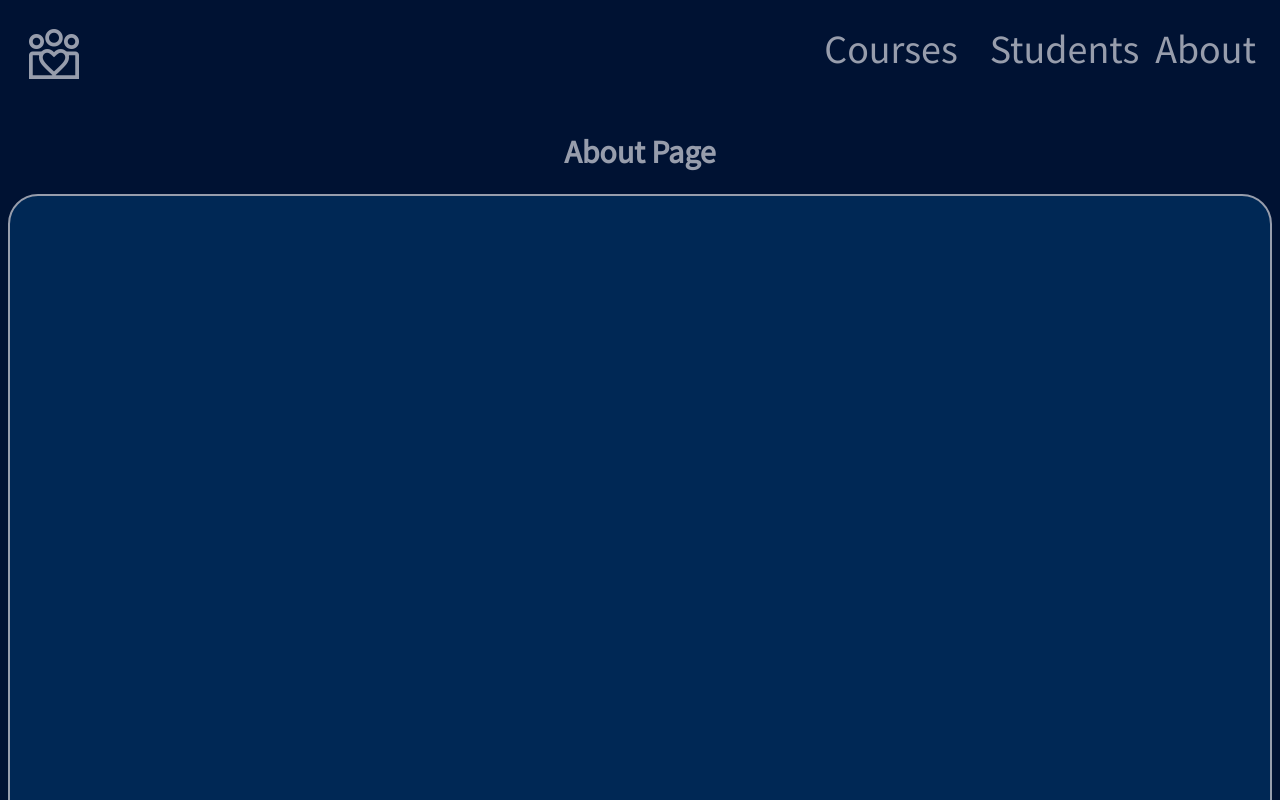
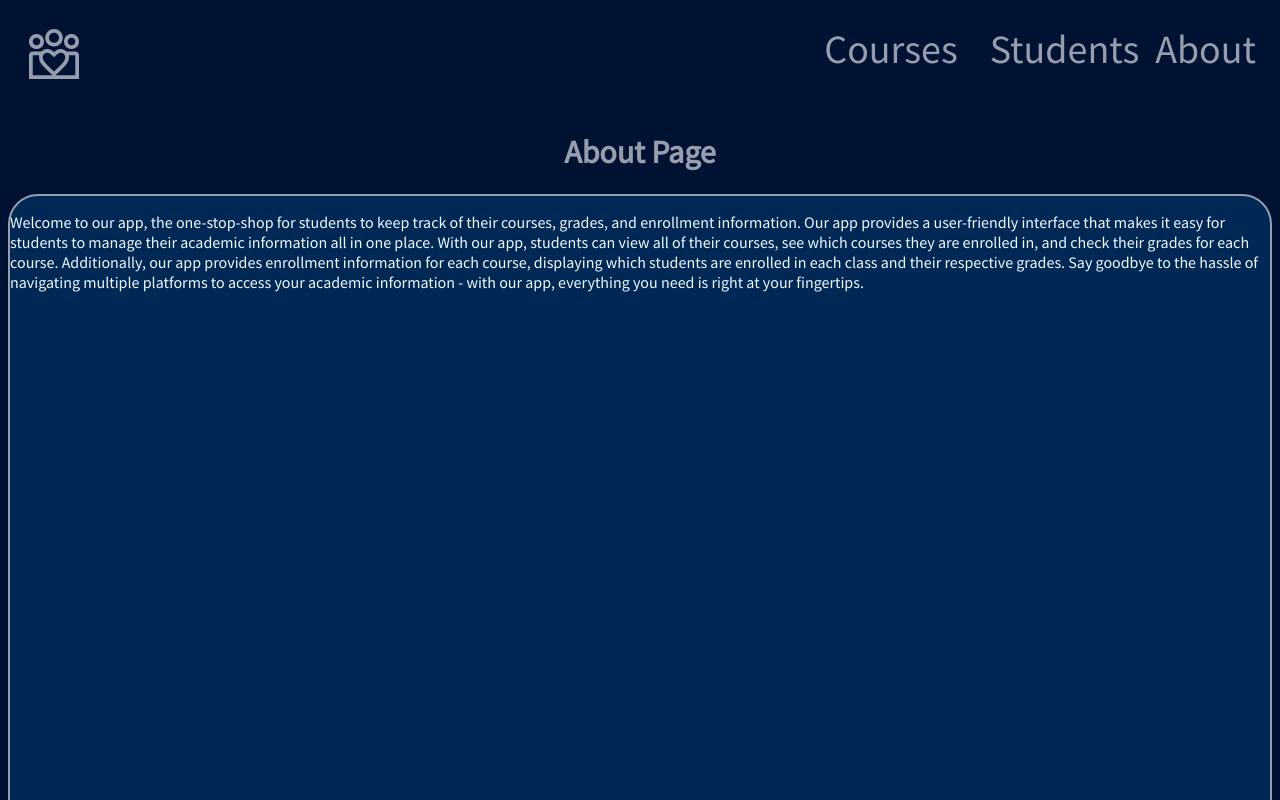
Before and after one commit to hoang-p6/Interview-Hackathon, a Vue app in the folder client/: page /about in a window 1280 px wide. Shown: the top 800 px of the page. Built offline with nearby package versions, Linux system fonts and the light colour scheme; a web font is replaced by a local one.

Commit message:
added styling to about

```diff
--- a/client/src/components/AboutPage.vue
+++ b/client/src/components/AboutPage.vue
@@ -1,10 +1,29 @@
 <template>
   <h1>About Page</h1>
-  <div class="background"></div>
+
+  <div class="background">
+    <p>
+      Welcome to our app, the one-stop-shop for students to keep track of their
+      courses, grades, and enrollment information. Our app provides a
+      user-friendly interface that makes it easy for students to manage their
+      academic information all in one place. With our app, students can view all
+      of their courses, see which courses they are enrolled in, and check their
+      grades for each course. Additionally, our app provides enrollment
+      information for each course, displaying which students are enrolled in
+      each class and their respective grades. Say goodbye to the hassle of
+      navigating multiple platforms to access your academic information - with
+      our app, everything you need is right at your fingertips.
+    </p>
+  </div>
 </template>
 
 <script>
 export default {
-  name: 'AboutPage'
+  name: "AboutPage",
+};
+</script>
+<style>
+p {
+  color: aliceblue;
 }
-</script>
+</style>
--- a/client/src/components/CourseCard.vue
+++ b/client/src/components/CourseCard.vue
@@ -16,7 +16,7 @@
         <h3>{{ course.code }}</h3>
       </div>
     </div>
-    <button class="button" @click="selectedCourse = false">Back</button>
+    <button class="button" @click="$router.push('/')">Back</button>
     <button class="button" @click="$router.push('/courses/form')">
       Add Course
     </button>
@@ -93,7 +93,7 @@ export default {
   justify-content: center;
   flex-direction: column;
   background-color: rgb(10, 36, 114);
-  width: 80%;
+  width: 20%;
   height: 250px;
   margin: 10px;
   border-radius: 15px;
--- a/client/src/components/StudentCard.vue
+++ b/client/src/components/StudentCard.vue
@@ -1,6 +1,6 @@
-<template>
+<template class="main">
   <div>
-    <div class="card" v-if="selectedStudent">
+    <div class="card-rendered" v-if="selectedStudent">
       <h3>Student</h3>
       <div>Name: {{ this.student.firstName }} {{ this.student.lastName }}</div>
 
@@ -152,6 +152,21 @@ export default {
   margin-bottom: 10px;
   border-radius: 15px;
 }
+
+.card-rendered {
+  font-family: "Source Sans Pro", sans-serif;
+  color: aliceblue;
+  display: flex;
+  align-items: center;
+  justify-content: center;
+  flex-direction: column;
+  background-color: rgb(10, 36, 114);
+  width: 20%;
+  height: 40%;
+  margin-bottom: 10px;
+  border-radius: 15px;
+}
+
 :hover.card {
   border-style: solid;
   /* background-color: rgba(10, 36, 114, 0.591); */
--- a/client/src/components/StudentInCourse.vue
+++ b/client/src/components/StudentInCourse.vue
@@ -1,8 +1,9 @@
 <template>
   <div class="main">
     <h1>Students In Course</h1>
+    <button class="button" @click="$router.push('/courses')">Back</button>
     <div
-      class="card"
+      class="student-card"
       v-for="student in students"
       :key="student.id"
       @click="$router.push('/courses/grades')"
@@ -67,11 +68,25 @@ export default {
   margin-bottom: 10px;
   border-radius: 15px;
 }
-:hover.card {
+
+.student-card {
+  font-family: "Source Sans Pro", sans-serif;
+  color: aliceblue;
+  display: flex;
+  align-items: center;
+  justify-content: center;
+  flex-direction: column;
+  background-color: rgb(10, 36, 114);
+  width: 20%;
+  height: 40%;
+  margin-bottom: 10px;
+  border-radius: 15px;
+}
+/* :hover.card {
   border-style: solid;
-  /* background-color: rgba(10, 36, 114, 0.591); */
+  background-color: rgba(10, 36, 114, 0.591);
   color: rgb(3, 83, 164);
-}
+} */
 
 .button {
   background-color: rgb(4, 102, 200);
```
